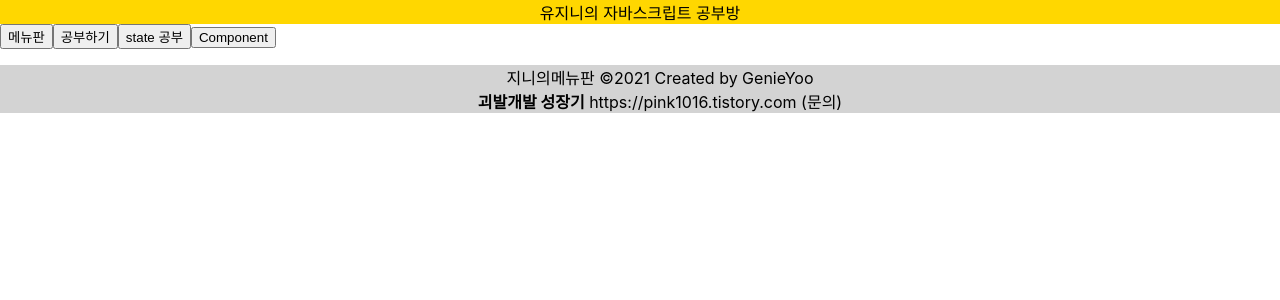
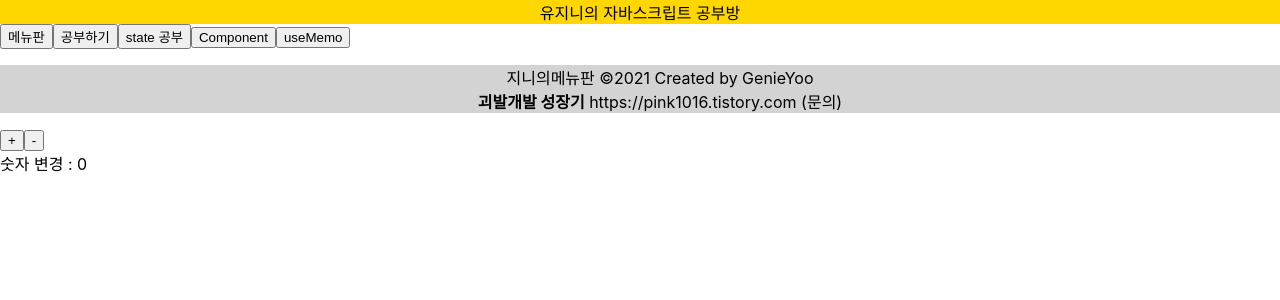
Before and after one commit to YooGenie/menu-front, a React (Create React App) app: page /useMemo in a window 1280 px wide. Shown: the top 300 px of the page. Built offline with nearby package versions, Linux system fonts and the light colour scheme.

Commit message:
#6 useMemo 예시 공부하기

```diff
--- a/src/App.js
+++ b/src/App.js
@@ -1,10 +1,11 @@
 import React, {Component} from 'react';
-import {BrowserRouter, HashRouter, Route, Switch} from "react-router-dom";
+import {BrowserRouter, Route, Switch} from "react-router-dom";
 import Menu from "./page/menu/MenuList";
 import Study from "./page/study/studyPage";
 import AppLayout from "./components/layout/AppLayout";
 import StateStudy from "./page/statePage";
 import ComponentInComponent from "./page/ComponentInComponent";
+import StudyUseMemoMain from "./page/studyUseMemoMain";
 
 class App extends Component {
     render() {
@@ -25,6 +26,9 @@ class App extends Component {
                 <Switch>
                     <Route path={'/componentInComponent'} component={ComponentInComponent}/>
                 </Switch>
+                <Switch>
+                    <Route path={'/useMemo'} component={StudyUseMemoMain}/>
+                </Switch>
             </BrowserRouter>
         );
     }
--- a/src/components/layout/AppLayout.css
+++ b/src/components/layout/AppLayout.css
@@ -7,3 +7,7 @@
     background: lightgray;
     text-align: center;
 }
+
+.layout-min-Height {
+    min-height: 100%;
+}
--- a/src/components/layout/AppLayout.js
+++ b/src/components/layout/AppLayout.js
@@ -3,7 +3,6 @@ import { Layout } from 'antd';
 import Footer from "./Footer";
 import Header from "./Header";
 import Main from "../../page/main";
-import dd from "./AppLayout.css"
 import styles from "./AppLayout.css";
 
 export default class AppLayout extends Component {
@@ -19,9 +18,8 @@ export default class AppLayout extends Component {
         }
         return (
             <Layout
-                style={{
-                    minHeight: "100%"
-                }}
+               className={styles.layoutMinHeight}
+
             >
                 <Layout>
                     <Header/>
--- a/src/components/layout/Header.js
+++ b/src/components/layout/Header.js
@@ -1,6 +1,5 @@
 import React from 'react';
 import {Layout} from "antd";
-import styles from "./AppLayout.css";
 
 
 
--- a/src/page/main.js
+++ b/src/page/main.js
@@ -19,6 +19,10 @@ const Main = () => {
             <Button onClick={() => {
                 history.push("/componentInComponent")
             }}>Component</Button>
+            <Button onClick={() => {
+                history.push("/useMemo")
+                console.log("버튼 클릭")
+            }}>useMemo</Button>
         </div>
 
   </>
--- a/src/page/menu/MenuList.js
+++ b/src/page/menu/MenuList.js
@@ -10,7 +10,7 @@ const PAGE_SIZE = 10;
 const FIRST_PAGE = 1;
 
 // 클래스 느낌
-const MenuList = (props) => {
+const MenuList = () => {
     const [loading, setLoading] = useState(false);
     const [registerOpen, setRegisterOpen] = useState(false);
     const [deleteOpen, setDeleteOpen] = useState(null);
@@ -21,9 +21,7 @@ const MenuList = (props) => {
     const NumberFormatter = new Intl.NumberFormat('ko-KR', {maximumSignificantDigits: 3});
 
     // 로딩시만 구동됩니다. 왜? 두번재 변수가 빈 배열이니까.
-    useEffect(() => {
-        load(FIRST_PAGE);
-    }, []);
+    useEffect(()=>load(FIRST_PAGE),[]);
 
     const load = (page) => {
         if (loading) {
--- a/src/page/menu/MenuService.js
+++ b/src/page/menu/MenuService.js
@@ -1,4 +1,3 @@
-import React from 'react';
 import {Config} from "../../utils/Config";
 import {HttpUtil} from "../../utils/HttpUtil";
 
--- a/src/page/statePage.js
+++ b/src/page/statePage.js
@@ -1,5 +1,5 @@
-import React, { useEffect, useState } from "react";
-import {Input} from "antd";
+import React, { useState } from "react";
+
 
 
 // const BoilingVerdict = (props) => {
@@ -37,7 +37,7 @@ const scaleNames = {
 
 const TemperatureInput = (props) => {
     const [temperature, setTemperature] = useState("")
-    const [scale, setScale] = useState(props.scale)
+    const [scale] = useState(props.scale)
 
     const handleChange = (e) => {
         setTemperature(e.target.value)
--- a/src/page/study/StudyService.js
+++ b/src/page/study/StudyService.js
@@ -1,4 +1,4 @@
-import React from 'react';
+
 import {Config} from "../../utils/Config";
 import {HttpUtil} from "../../utils/HttpUtil";
 import axios from "axios";
--- a/src/page/study/studyPage.js
+++ b/src/page/study/studyPage.js
@@ -53,10 +53,10 @@ const Study = () => {
                 setData(bold.data)
                 console.log("bold.data: ", bold.data)
                 message.success("다운되었습니다")
-                const fileURL = URL.createObjectURL(bold.data);
+                // const fileURL = URL.createObjectURL(bold.data);
                 const link = document.createElement("a");
                link.click();
-                link.document.write('<iframe src="' + fileURL + '"  ></iframe>')
+                // link.document.write('<iframe src="' + fileURL + '"  ></iframe>')
 
             })
             .catch(() => {
--- /dev/null
+++ b/src/page/studyUseMemo.js
@@ -0,0 +1,21 @@
+import React, {useMemo} from "react";
+
+
+const getNum = (num) => {
+    console.log("숫자가 변동되었습니다.",num);
+    return num;
+};
+
+
+const StudyUseMemo = ({num}) => {
+    console.log("StudyUseMemo");
+    const showNum = useMemo(() => getNum(num), [num]);
+    return (
+        <div>
+            숫자 변경 : {showNum}
+        </div>
+    );
+};
+
+
+export default StudyUseMemo;
--- /dev/null
+++ b/src/page/studyUseMemoMain.js
@@ -0,0 +1,32 @@
+import React, {useState} from "react";
+import StudyUseMemo from "./studyUseMemo";
+
+
+const StudyUseMemoMain = () => {
+    console.log("StudyUseMemoMain 진입")
+    const [num, setNum] = useState(0);
+
+
+    const upNum = () => {
+        console.log("increaseNumber 진입")
+        setNum((preState) => preState + 1);
+    };
+
+    const downNum = () => {
+        console.log("decreaseNumber 진입")
+        setNum((preState) => preState - 1);
+    };
+
+    return (
+        <>
+            <div>
+                <button onClick={upNum}>+</button>
+                <button onClick={downNum}>-</button>
+            </div>
+            <StudyUseMemo num={num}/>
+        </>
+    );
+};
+
+
+export default StudyUseMemoMain;
```
